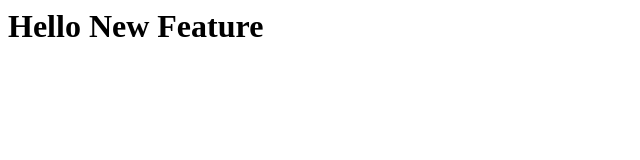
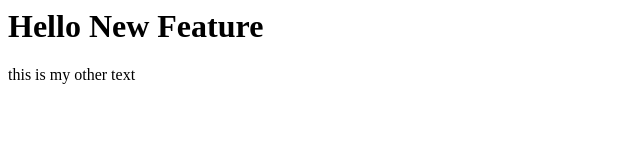
Before and after one commit to pdjpdj/testme, a plain HTML site: page index.html in a window 1280 px wide. Shown: the whole page, without its empty margins (0-640 px from the left). Drawn offline with Linux system fonts and the light colour scheme.

Commit message:
some text from the vscode extension

```diff
--- a/index.html
+++ b/index.html
@@ -2,5 +2,6 @@
 	<head></head>
 	<body>
 		<h1>Hello New Feature</h1>
+		this is my other text
 	</body>
 </html>
```
